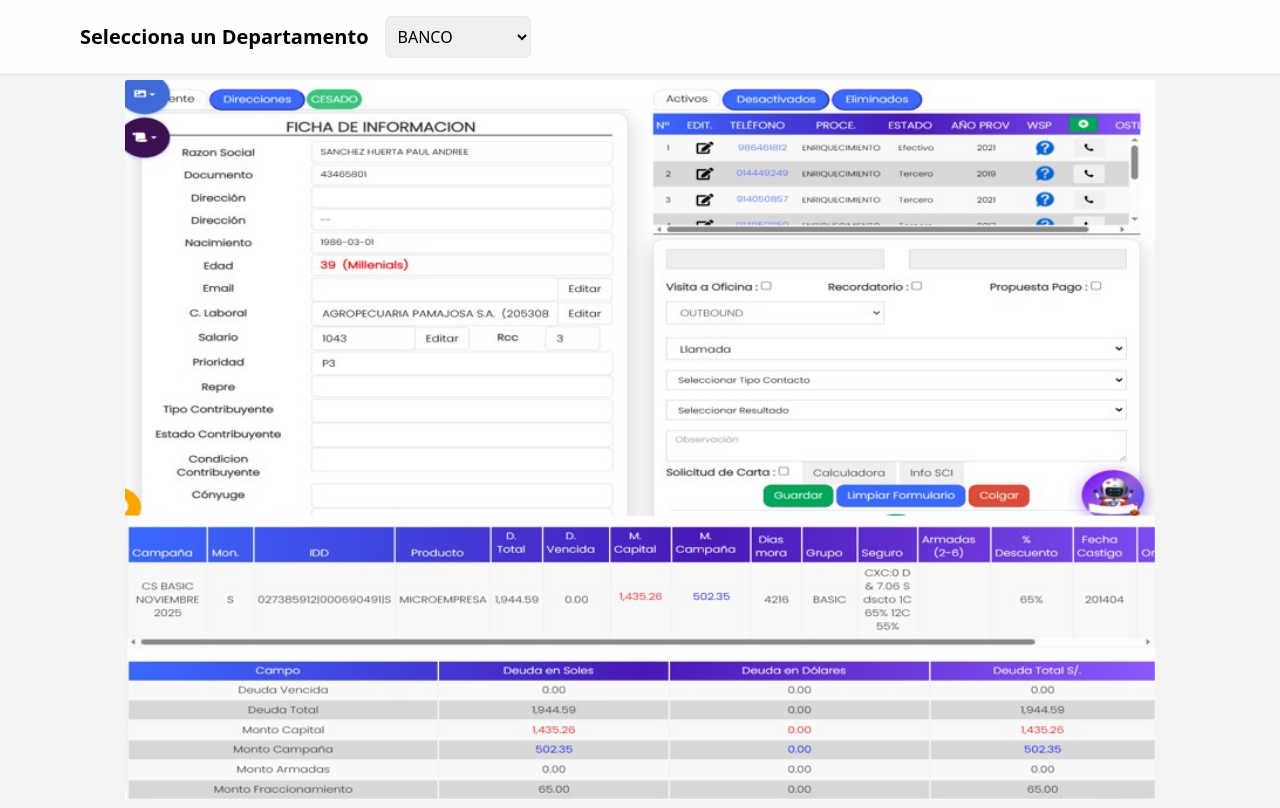
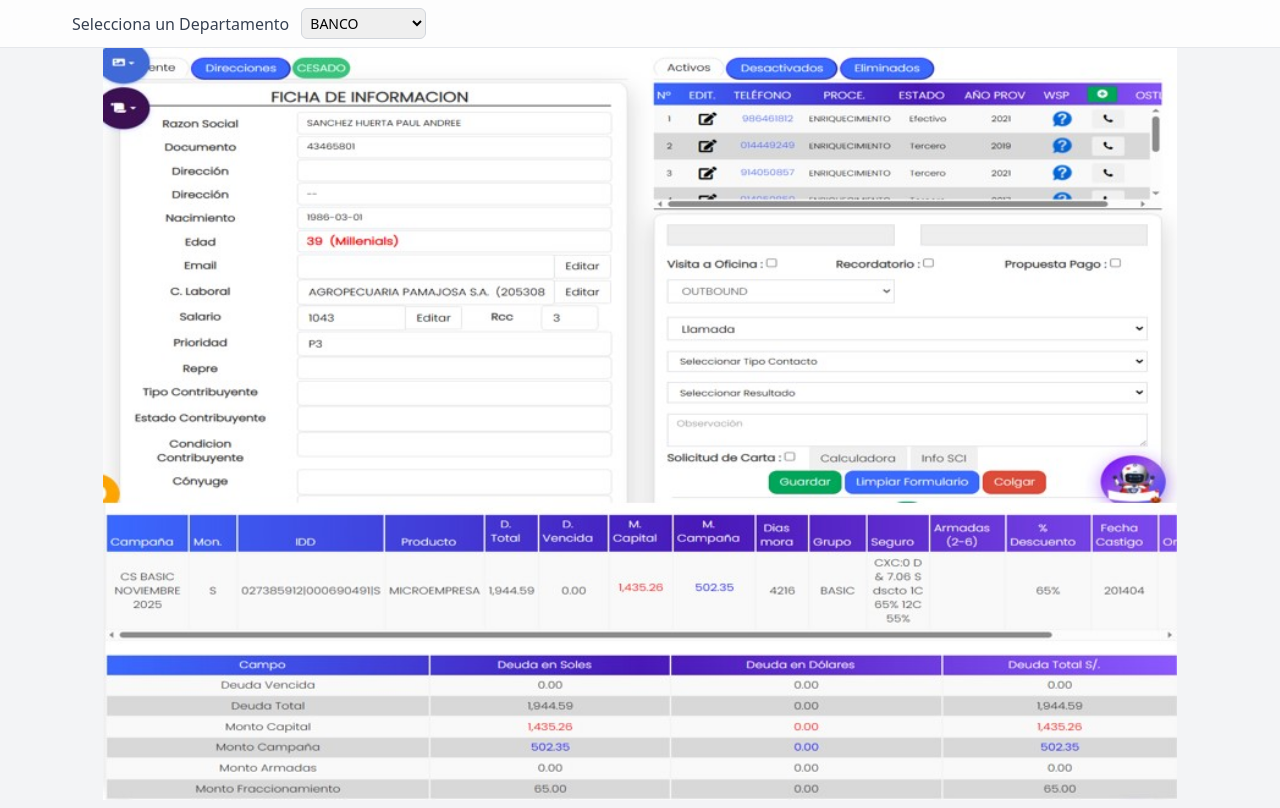
Before and after one commit to jonatansimulador-cmyk/selector-departamentos, a plain HTML site: page index.html in a window 1280 px wide. Drawn offline with nearby package versions, Linux system fonts and the light colour scheme.

Commit message:
Update index.html

```diff
--- a/index.html
+++ b/index.html
@@ -8,12 +8,12 @@
 </head>
 <body class="bg-gray-100">
 
-  <!-- Barra superior fija con el selector -->
-  <header class="fixed top-0 left-0 right-0 z-50 bg-white/90 backdrop-blur border-b border-gray-200">
-    <div class="max-w-6xl mx-auto flex items-center gap-4 p-4">
-      <h1 class="text-lg md:text-xl font-semibold">Selecciona un Departamento</h1>
+  <!-- Barra superior más pequeña -->
+  <header class="fixed top-0 left-0 right-0 z-50 bg-white/80 backdrop-blur border-b border-gray-200">
+    <div class="max-w-6xl mx-auto flex items-center gap-3 p-2">
+      <h1 class="text-sm md:text-base font-medium text-gray-700">Selecciona un Departamento</h1>
       <select id="departamento"
-              class="border p-2 rounded-md text-sm md:text-base"
+              class="border border-gray-300 p-1 rounded-md text-sm"
               aria-label="Departamento">
         <option value="">-- Selecciona --</option>
         <option value="BANCO">BANCO</option>
@@ -24,17 +24,16 @@
     </div>
   </header>
 
-  <!-- Contenido principal: la imagen ocupa toda la pantalla disponible -->
-  <main class="pt-20"> <!-- deja espacio para la barra superior -->
-    <div class="w-screen h-[calc(100vh-5rem)] flex items-center justify-center overflow-hidden">
-      <!-- El contenedor ocupa todo, la imagen se ajusta dentro sin recortarse -->
+  <!-- Contenedor principal -->
+  <main class="pt-12"> <!-- menos espacio arriba -->
+    <div class="w-screen h-[calc(100vh-3rem)] flex items-center justify-center overflow-hidden">
       <img id="imagenDepartamento"
            src=""
            alt=""
            class="w-full h-full object-contain select-none"
            style="image-rendering: -webkit-optimize-contrast;" />
     </div>
-    <p id="msg" class="text-center text-sm text-gray-600 mt-2"></p>
+    <p id="msg" class="text-center text-xs text-gray-500 mt-1"></p>
   </main>
 
   <script>
@@ -42,7 +41,6 @@
     const imagen = document.getElementById('imagenDepartamento');
     const msg = document.getElementById('msg');
 
-    // Rutas (puedes agregar las demás cuando tengas las imágenes)
     const rutas = {
       BANCO: ["/img/banco.jpg", "banco.jpg"],
       AUNA:  ["/img/banco.jpg", "AUNA.jpg"],
@@ -82,21 +80,18 @@
           imagen.alt = valor;
         },
         () => {
-          msg.textContent = "No se encontró la imagen para " + valor + ". Verifica la ruta.";
+          msg.textContent = "No se encontró la imagen para " + valor + ".";
         }
       );
     }
 
-    // Si quieres que BANCO aparezca por defecto al cargar:
+    // Mostrar BANCO por defecto
     selector.value = "BANCO";
     mostrarImagen("BANCO");
 
     selector.addEventListener('change', () => {
       mostrarImagen(selector.value);
     });
-
-    // Ajusta la altura si cambias el alto de la cabecera:
-    // Cambia 5rem en h-[calc(100vh-5rem)] por el valor real de la barra.
   </script>
 </body>
 </html>
```
